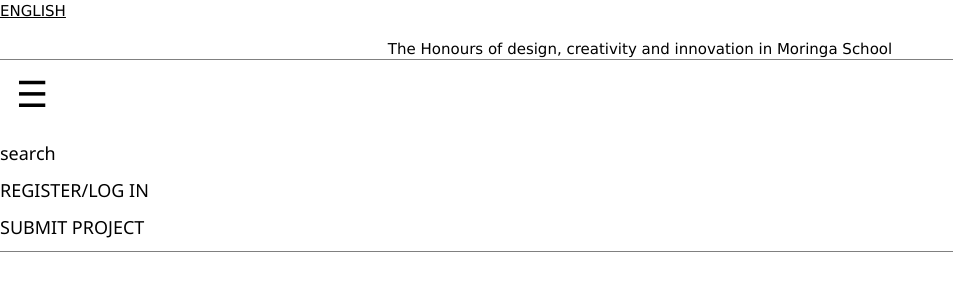
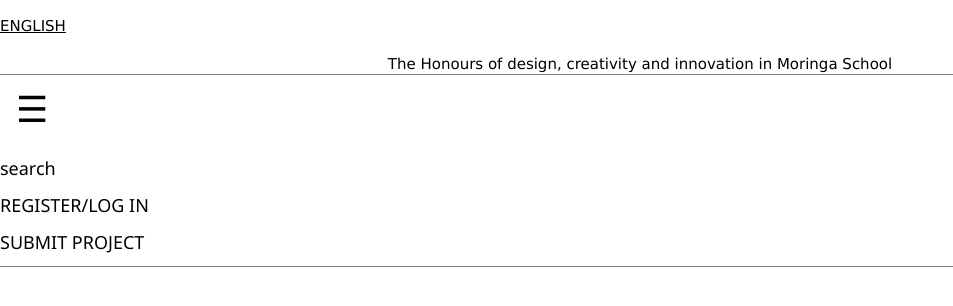
Before and after one commit to oodennis20/Honours, a Django app: template s/templates/navbar.html in a window 1280 px wide. Shown: the top 306 px of the page, without its empty margins (0-953 px from the left). Run offline with Django 3.2, Linux system fonts and the light colour scheme; the template is opened without the code that fills it, so the values that code supplies are empty; parts of the project's set-up code (start-up, migrations or seed data) failed here and were passed over; some libraries are stand-ins or nearby versions.

Commit message:
navbar sort okay

```diff
--- a/honour/urls.py
+++ b/honour/urls.py
@@ -22,6 +22,6 @@ urlpatterns = [
     path('admin/', admin.site.urls),
     url(r'',include('s.urls')),
     url(r'^accounts/', include('registration.backends.simple.urls')),
-    url(r'^logout/$', views.logout, {"next_page": '/accounts/login/'}),
+    # url(r'^logout/$', views.logout, {"next_page": '/accounts/login/'}),
     url(r'^tinymce/', include('tinymce.urls')),
 ]
--- a/s/templates/navbar.html
+++ b/s/templates/navbar.html
@@ -7,16 +7,21 @@
   <meta name="viewport" content="width=device-width, initial-scale=1">
 </head>
 <link rel="stylesheet" href="https://www.w3schools.com/w3css/4/w3.css">
-<div class="row" style="border-bottom: 1px solid grey;height:60px;">
-  <div class="col-2" style="text-align:left">
+<div class="row" style="border-bottom: 1px solid grey;height:60px; margin-top: 15; border-top: 0px solid grey;">
+  <div class="col-2" style="text-align:left; margin-top: 15px;">
     <span><a href="">ENGLISH</a></span>
   </div>
   <div class="col-8">
-    <p style="text-align:center;">The Honours of design, creativity and innovation in Moringa School</p>
+    <p style="text-align:center; margin-top: 15px;">The Honours of design, creativity and innovation in Moringa School</p>
   </div>
-  <div class="col-2">
-    <p style="float:right"><i class="fab fa-instagram"></i><i class="fab fa-facebook-f"></i><i class="fab fa-twitter"></i></p>
-  </div>
+  <div class="col-2" style="text-align:center; margin-top: 15px;"><p style="float:right">
+    <i class="fab fa-instagram" style="margin-right:10px;">
+
+    </i><i class="fab fa-facebook-f" style="margin-right:10px;">
+
+    </i><i class="fab fa-twitter" style="margin-right:10px;"></i>
+  </p>
+</div>
 </div>
 <div class="row" style="border-bottom: 1px solid grey">
   <div class="col-2">
@@ -49,7 +54,7 @@
   <div class="col-7">
     <h5>search</h5>
   </div>
-  <div class="col-2">
+  <div class="col-2" style="text-transform: uppercase;">
     <h5>REGISTER/LOG IN</h5>
   </div>
   <div class="col-1">
--- a/s/urls.py
+++ b/s/urls.py
@@ -5,7 +5,7 @@ from django.conf.urls.static import static
 from django.urls import path
 
 urlpatterns = [
-    url(r'^$',views.home,name='home')
+    url(r'^$',views.home,name='home'),
     url(r'^signup/$', views.signup, name='signup'),
     url(r'^logout/$',views.logout_request,name="logout"),
 
```
